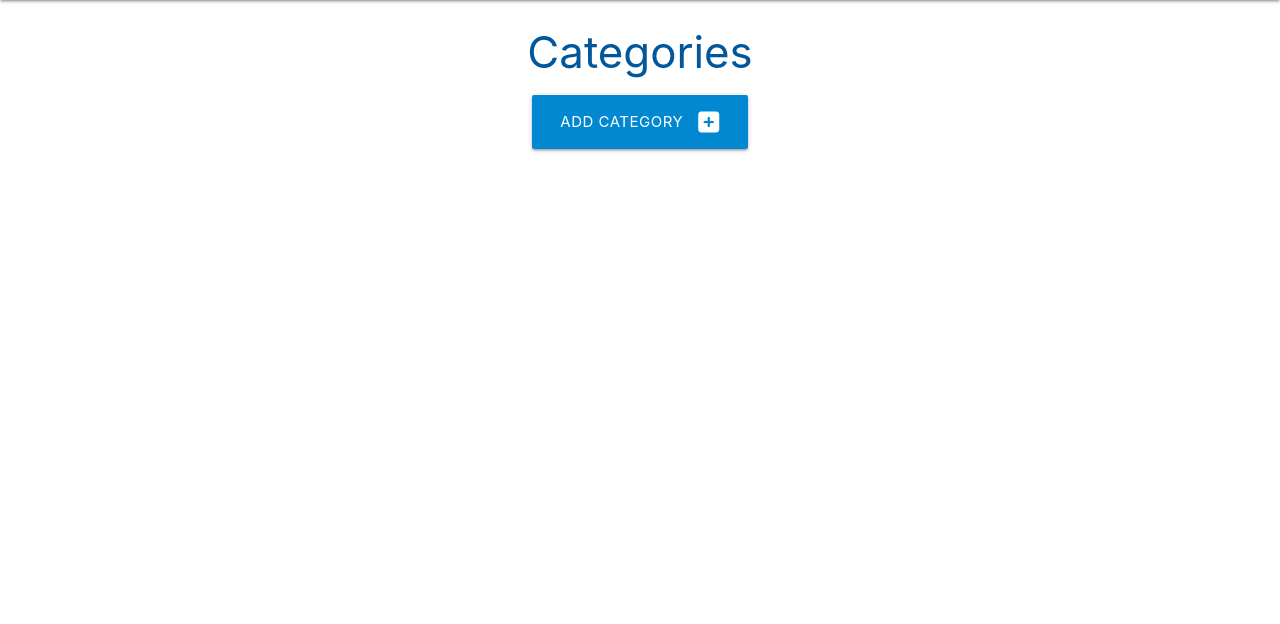
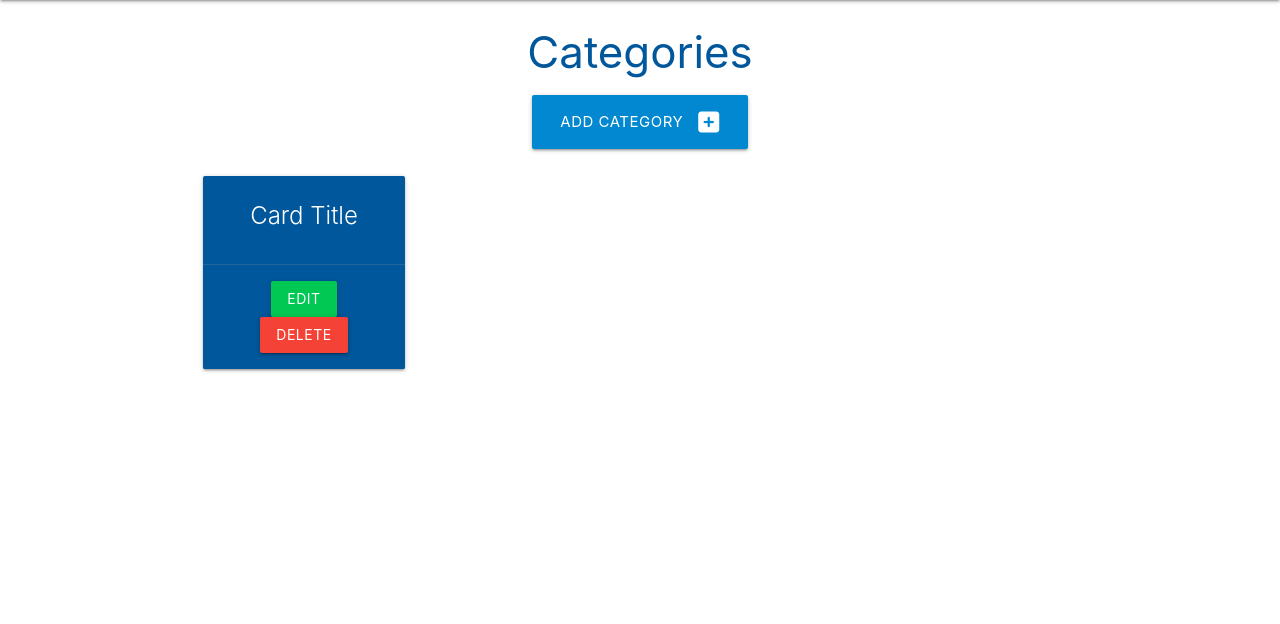
Before and after one commit to GeorgianF/Task_Manager_Project_CI, a Flask app: page /categories in a window 1280 px wide. Shown: the part 64-688 px from the top of the page. Run offline with Flask 2, Linux system fonts and the light colour scheme; some libraries are stand-ins or nearby versions.

Commit message:
add card on the categories.html

```diff
--- a/taskmanager/templates/categories.html
+++ b/taskmanager/templates/categories.html
@@ -11,4 +11,19 @@
     </div>
 </div>
 
+<div class="row">
+    <div class="col s12 m6 l3">
+      <div class="card light-blue darken-4 center-align">
+        <div class="card-content white-text">
+          <span class="card-title">Card Title</span>
+
+        </div>
+        <div class="card-action">
+          <a href="#" class="btn green accent-4">Edit</a>
+          <a href="#" class="btn red">Delete</a>
+        </div>
+      </div>
+    </div>
+  </div>
+
 {% endblock %}
```
Also changed, not shown: env-sample.py (line endings or trailing spaces).
